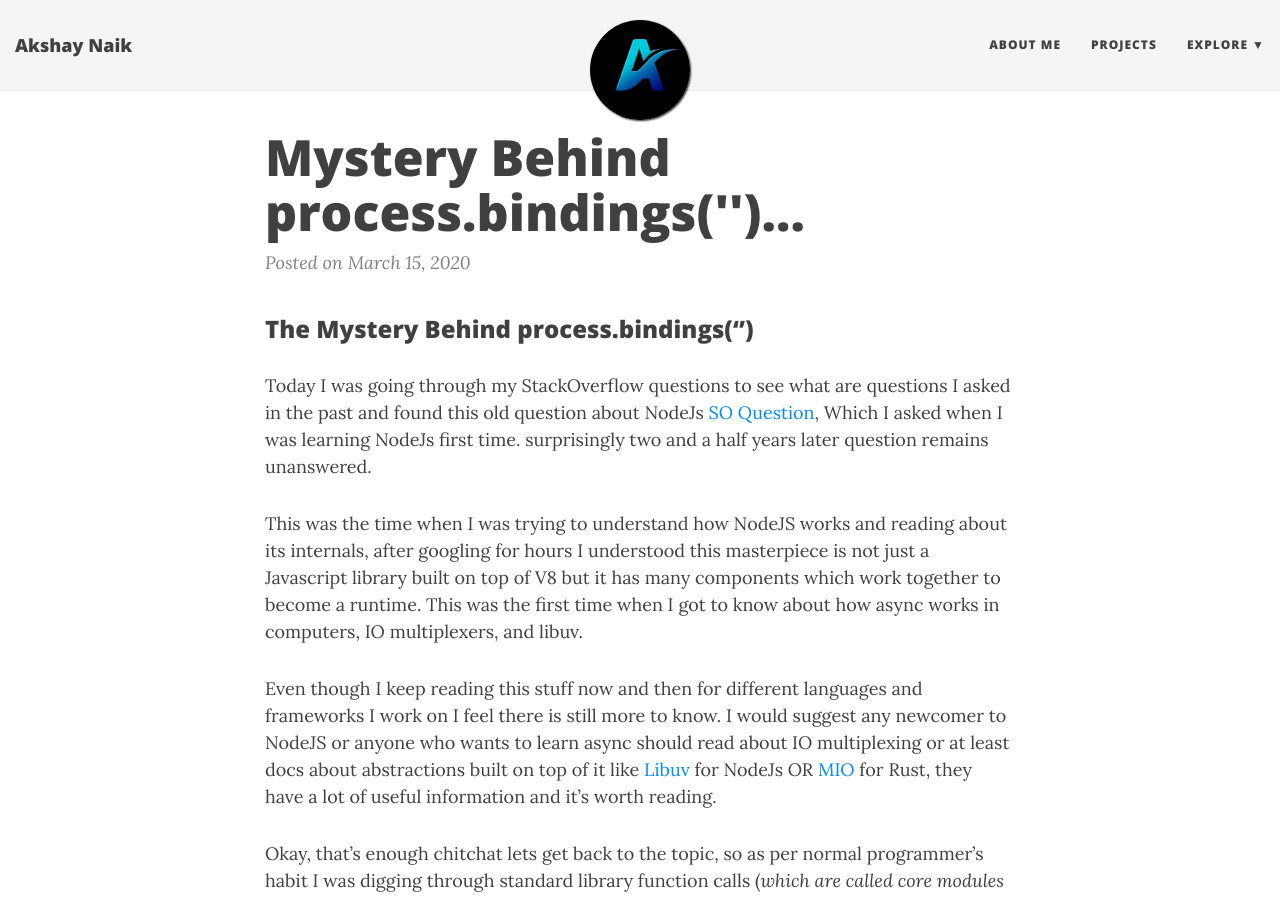
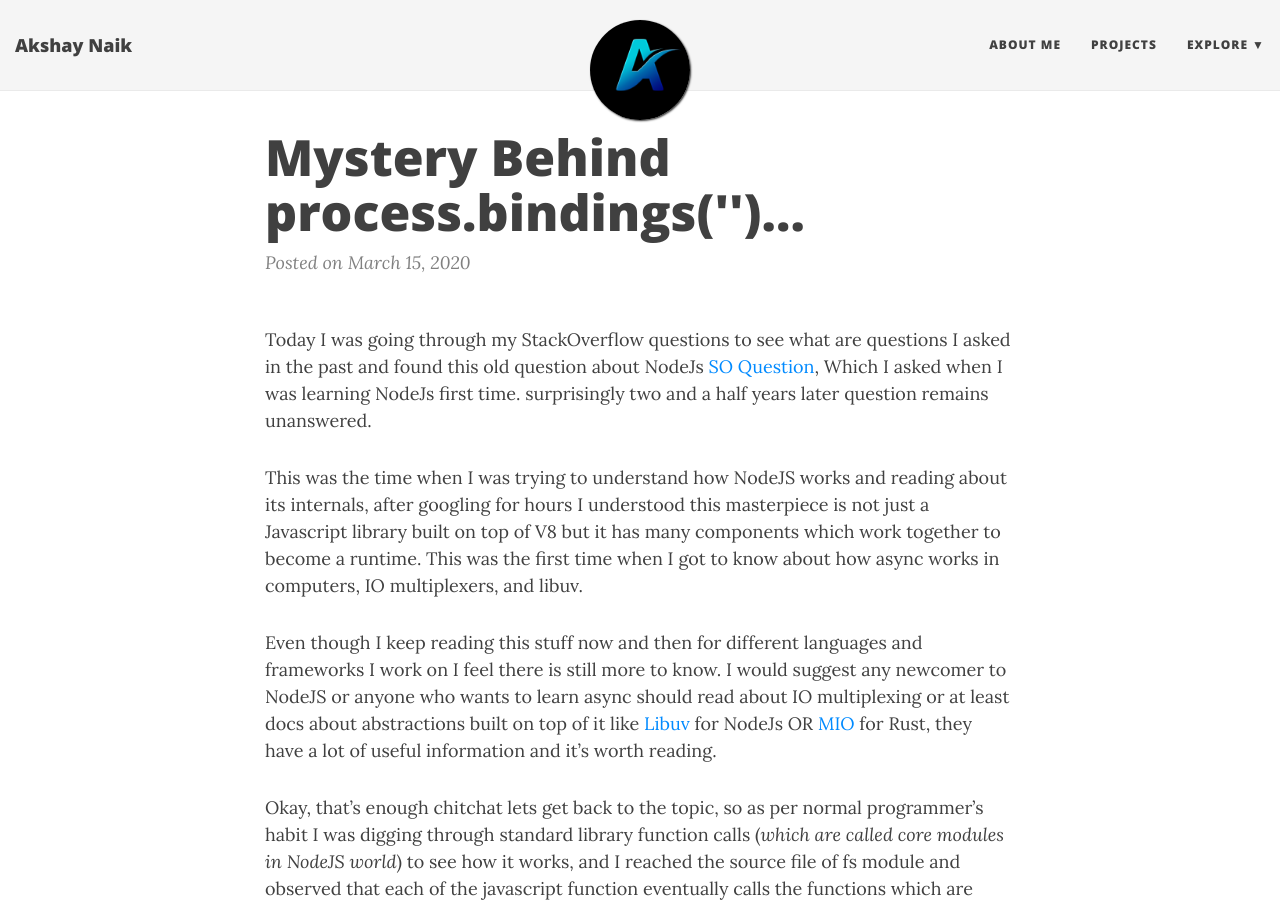
Before and after one commit to nakshay/nakshay.github.io, a Jekyll site: the page built from _posts/2020-03-15-Mystery Behind process.bindings('').md, in a window 1280 px wide and 900 px high. Built offline with Jekyll 4.4.1, drawn with Linux system fonts in a browser that asks for light colours; nearby versions of some CDN libraries.

Commit message:
Removed duplicate title

```diff
--- a/_posts/2020-03-15-Mystery Behind process.bindings('').md
+++ b/_posts/2020-03-15-Mystery Behind process.bindings('').md
@@ -4,10 +4,6 @@ title: Mystery Behind process.bindings('')...
 published: true
 date: '2020-03-15'
 ---
-
-
-### The Mystery Behind process.bindings('')
-
 
 
 
```
